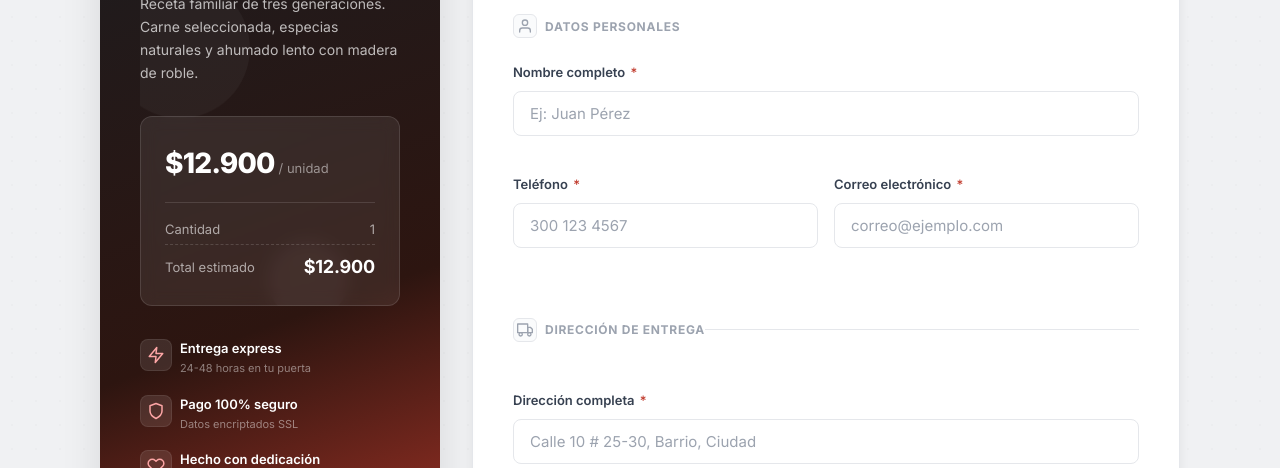
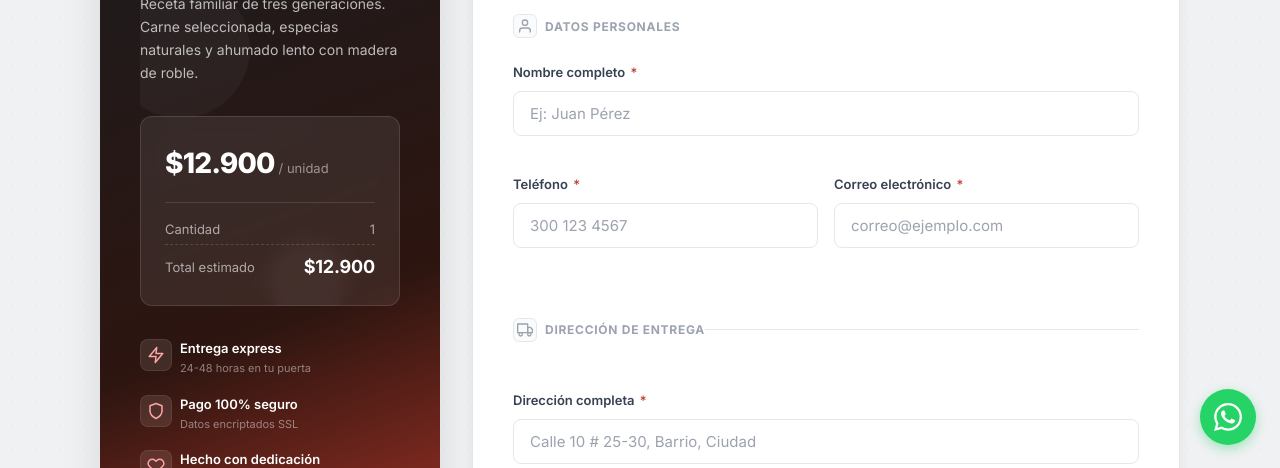
Before and after one commit to SantiagoMadrigal-hub/q-chorizos, a website built with Vite: page html-css/formulario/formulario.html in a window 1280 px wide. Shown: the part 331-799 px from the top of the page. Built offline with nearby package versions, Linux system fonts and the light colour scheme.

Commit message:
Add WhatsApp floating button

```diff
--- a/html-css/contenido basico de la pagina/global.css
+++ b/html-css/contenido basico de la pagina/global.css
@@ -235,3 +235,30 @@
   --bs-btn-active-bg: rgba(255, 255, 255, 0.15);
   --bs-btn-active-border-color: var(--color-text-inverse);
 }
+
+/* ── WhatsApp Floating Button ── */
+.whatsapp-btn {
+  position: fixed;
+  bottom: 24px;
+  right: 24px;
+  z-index: 999;
+  display: flex;
+  align-items: center;
+  justify-content: center;
+  width: 56px;
+  height: 56px;
+  border-radius: 50%;
+  background: #25D366;
+  color: #fff;
+  text-decoration: none;
+  box-shadow: 0 4px 12px rgba(37, 211, 102, 0.4);
+  transition: transform 0.2s, box-shadow 0.2s;
+}
+.whatsapp-btn:hover {
+  transform: scale(1.1);
+  box-shadow: 0 6px 20px rgba(37, 211, 102, 0.5);
+  color: #fff;
+}
+.whatsapp-btn:active {
+  transform: scale(0.95);
+}
--- a/html-css/formulario/estilos-base.css
+++ b/html-css/formulario/estilos-base.css
@@ -1625,3 +1625,30 @@
     font-size: 1.75rem;
   }
 }
+
+/* ── WhatsApp Floating Button ── */
+.whatsapp-btn {
+  position: fixed;
+  bottom: 24px;
+  right: 24px;
+  z-index: 999;
+  display: flex;
+  align-items: center;
+  justify-content: center;
+  width: 56px;
+  height: 56px;
+  border-radius: 50%;
+  background: #25D366;
+  color: #fff;
+  text-decoration: none;
+  box-shadow: 0 4px 12px rgba(37, 211, 102, 0.4);
+  transition: transform 0.2s, box-shadow 0.2s;
+}
+.whatsapp-btn:hover {
+  transform: scale(1.1);
+  box-shadow: 0 6px 20px rgba(37, 211, 102, 0.5);
+  color: #fff;
+}
+.whatsapp-btn:active {
+  transform: scale(0.95);
+}
--- a/html-css/formulario/formulario.html
+++ b/html-css/formulario/formulario.html
@@ -423,5 +423,10 @@
     <script type="module" src="../../js/supabase-config.js"></script>
     <script type="module" src="../../js/form-ui.js"></script>
     <script type="module" src="../../js/form-submission.js"></script>
+
+    <!-- WhatsApp -->
+    <a class="whatsapp-btn" href="https://wa.me/573242989656?text=¡Hola!%20Quiero%20hacer%20un%20pedido%20de%20chorizos%20artesanales%20🇨🇴" target="_blank" rel="noopener" aria-label="Contactar por WhatsApp">
+      <svg viewBox="0 0 24 24" fill="currentColor" width="28" height="28"><path d="M17.472 14.382c-.297-.149-1.758-.867-2.03-.967-.273-.099-.471-.148-.67.15-.197.297-.767.966-.94 1.164-.173.199-.347.223-.644.075-.297-.15-1.255-.463-2.39-1.475-.883-.788-1.48-1.761-1.653-2.059-.173-.297-.018-.458.13-.606.134-.133.298-.347.446-.52.149-.174.198-.298.298-.497.099-.198.05-.371-.025-.52-.075-.149-.669-1.612-.916-2.207-.242-.579-.487-.5-.669-.51-.173-.008-.371-.01-.57-.01-.198 0-.52.074-.792.372-.272.297-1.04 1.016-1.04 2.479 0 1.462 1.065 2.875 1.213 3.074.149.198 2.096 3.2 5.077 4.487.709.306 1.262.489 1.694.625.712.227 1.36.195 1.871.118.571-.085 1.758-.719 2.006-1.413.248-.694.248-1.289.173-1.413-.074-.124-.272-.198-.57-.347m-5.421 7.403h-.004a9.87 9.87 0 01-5.031-1.378l-.361-.214-3.741.982.998-3.648-.235-.374a9.86 9.86 0 01-1.51-5.26c.001-5.45 4.436-9.884 9.888-9.884 2.64 0 5.122 1.03 6.988 2.898a9.825 9.825 0 012.893 6.994c-.003 5.45-4.437 9.884-9.885 9.884m8.413-18.297A11.815 11.815 0 0012.05 0C5.495 0 .16 5.335.157 11.892c0 2.096.547 4.142 1.588 5.945L.057 24l6.305-1.654a11.882 11.882 0 005.683 1.448h.005c6.554 0 11.89-5.335 11.893-11.893a11.821 11.821 0 00-3.48-8.413z"/></svg>
+    </a>
   </body>
 </html>
```
Also changed, not shown: html-css/contenido basico de la pagina/index.html (+5 -0 lines).
